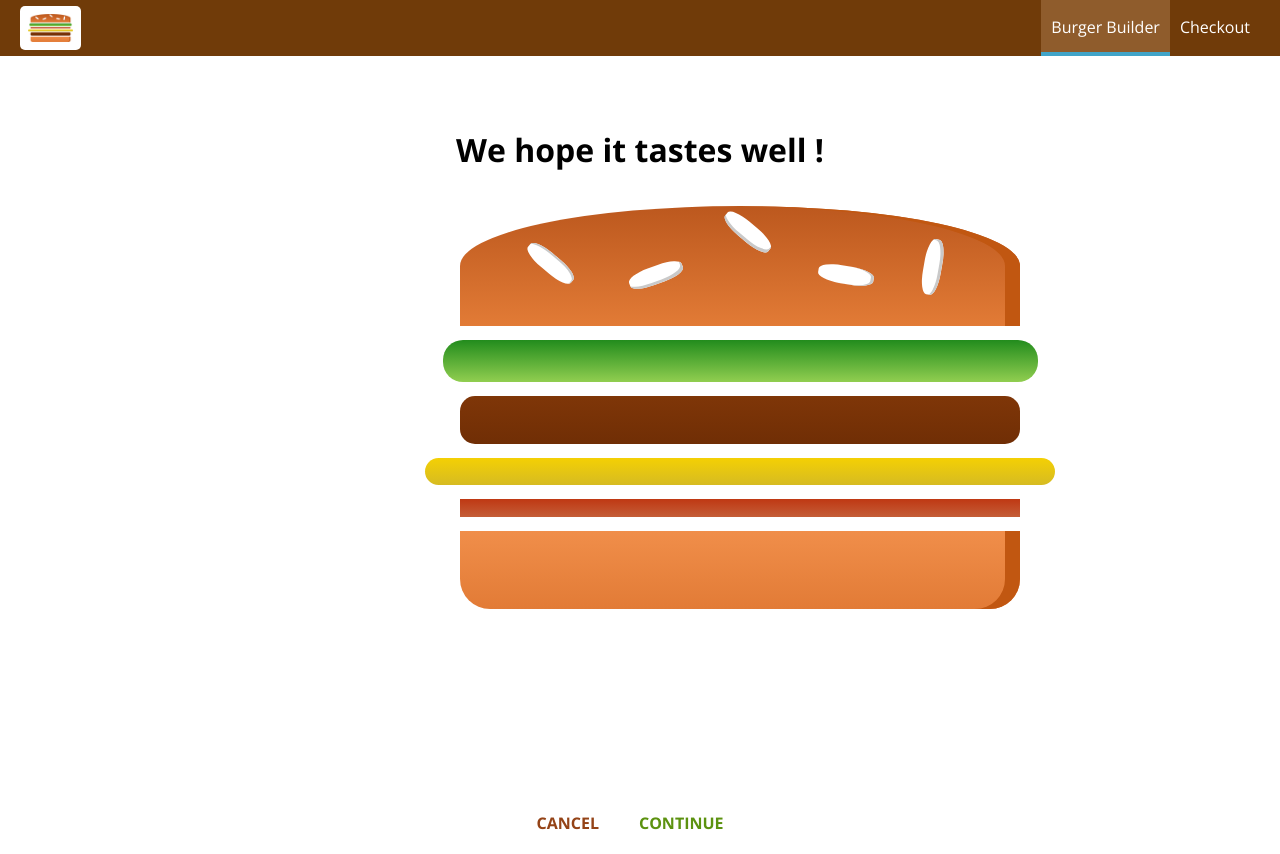
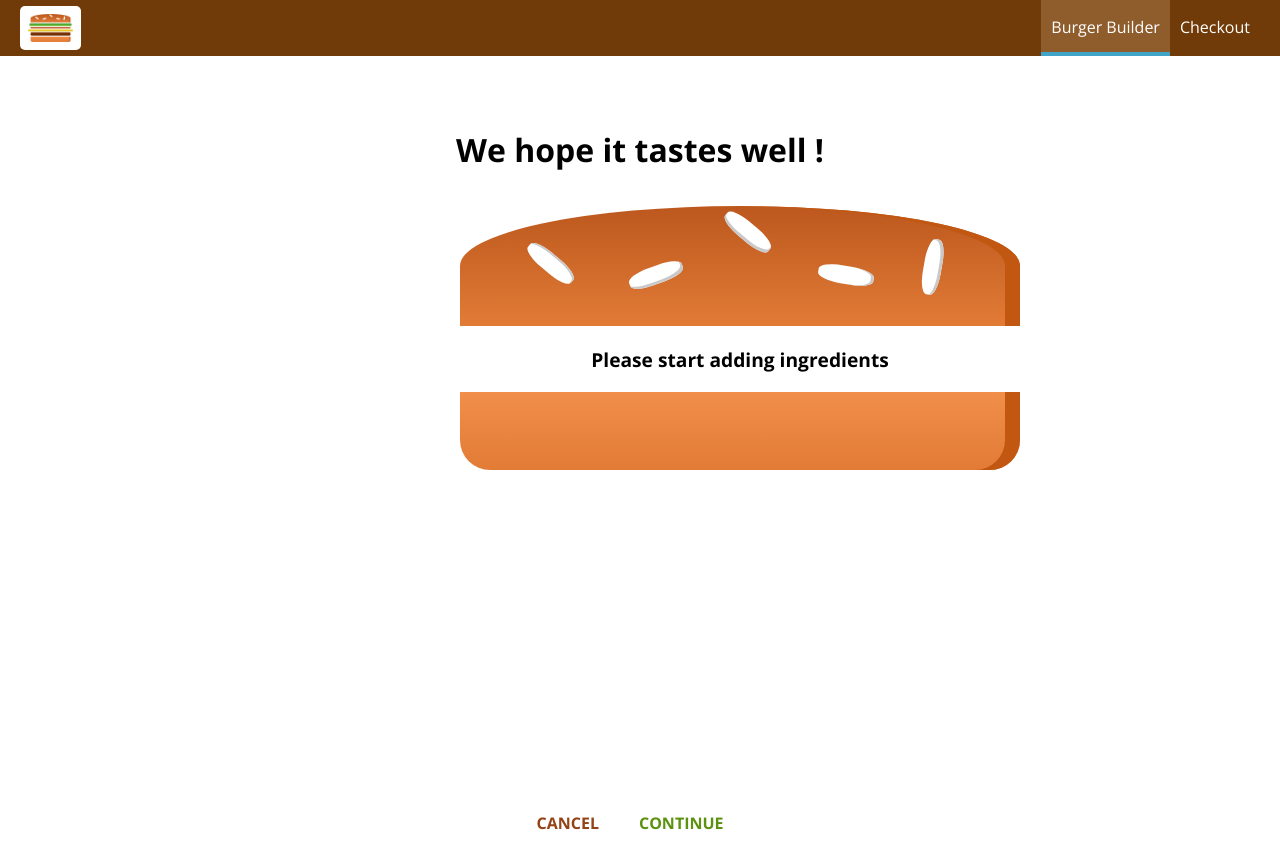
Before and after one commit to guahsu/Learn-react-burger-builder, a React app: page /checkout in a window 1280 px wide. Built offline with nearby package versions, Linux system fonts and the light colour scheme.

Commit message:
Pass ingredients data to Checkout component by query and URLSearchParams method

```diff
--- a/src/containers/BurgerBuilder/BurgerBuilder.js
+++ b/src/containers/BurgerBuilder/BurgerBuilder.js
@@ -95,7 +95,13 @@ class BurgerBuilder extends Component {
   }
 
   purchaseContinueHandler = () => {
-    this.props.history.push('/checkout')
+    const queryString = '?' + Object.keys(this.state.ingredients)
+      .map(key => `${encodeURIComponent(key)}=${this.state.ingredients[key]}`)
+      .join('&')
+    this.props.history.push({
+      pathname: '/checkout',
+      search: queryString
+    })
     // window.alert('You Continue !')
     // this.setState({ loading: true })
     // const order = {
--- a/src/containers/Checkout/Checkout.js
+++ b/src/containers/Checkout/Checkout.js
@@ -5,11 +5,20 @@ import CheckoutSummary from '../../components/Order/CheckoutSummary/CheckoutSumm
 class Checkout extends Component {
   state = {
     ingredients: {
-      salad: 1,
-      meat: 1,
-      cheese: 1,
-      bacon: 1
+      salad: 0,
+      meat: 0,
+      cheese: 0,
+      bacon: 0
     }
+  }
+
+  componentDidMount () {
+    const query = new URLSearchParams(this.props.location.search)
+    const ingredients = {}
+    for (let param of query) {
+      ingredients[param[0]] = parseInt(param[1], 10)
+    }
+    this.setState({ ingredients: ingredients })
   }
 
   checkoutCancelledHandler = () => {
```
